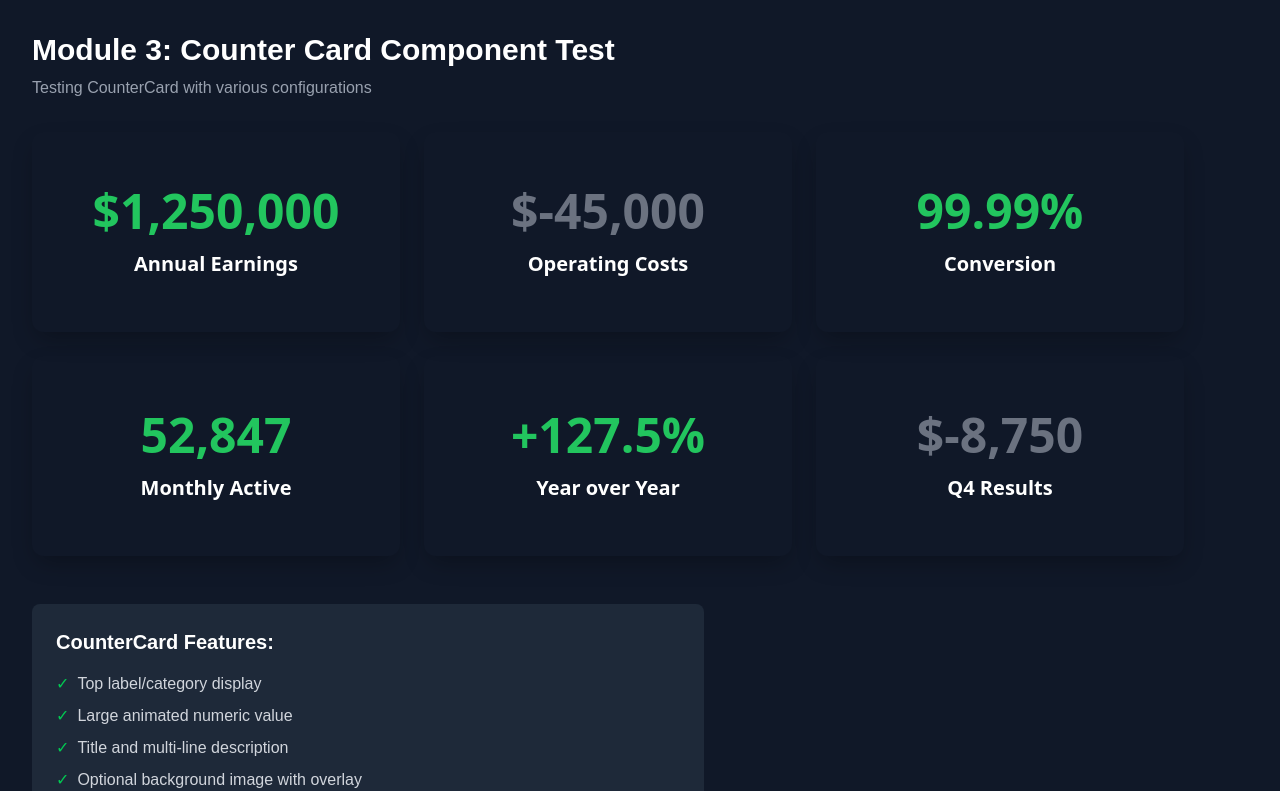
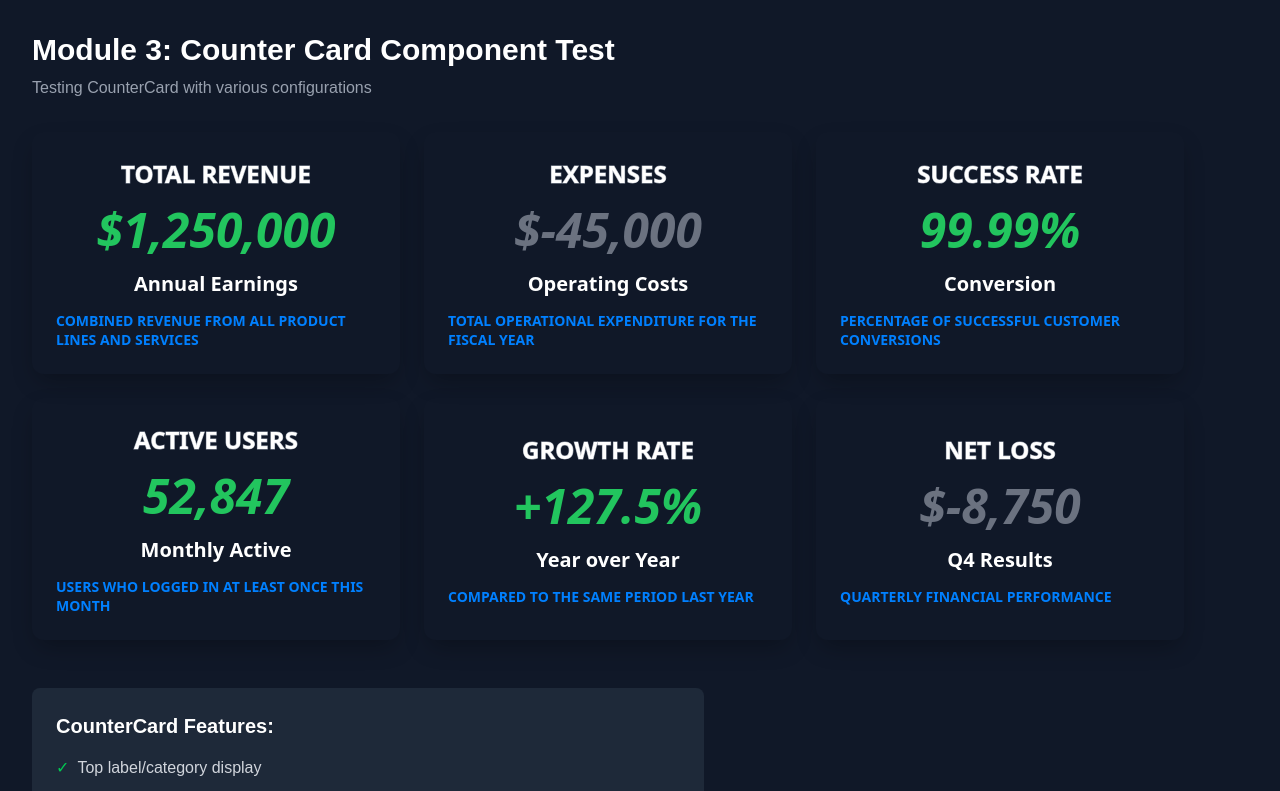
Before and after one commit to DevLaukey/widget-automation, a Next.js app: page /test-card in a window 1280 px wide. Shown: the top 791 px of the page. Built offline with nearby package versions, Linux system fonts and the light colour scheme.

Commit message:
updated styling

```diff
--- a/components/counter/CounterCard.tsx
+++ b/components/counter/CounterCard.tsx
@@ -63,6 +63,9 @@ export function CounterCard({ card, styles, className = "" }: CounterCardProps)
   const valueFontSize = mergedStyles.fonts.valueFontSize;
   const titleFontSize = mergedStyles.fonts.titleFontSize;
 
+  const labelFontSize = mergedStyles.fonts.labelFontSize;
+  const descFontSize = mergedStyles.fonts.descriptionFontSize;
+
   return (
     <>
       <div
@@ -82,6 +85,24 @@ export function CounterCard({ card, styles, className = "" }: CounterCardProps)
       >
         {/* Content Container */}
         <div className="relative z-10 flex flex-col items-center gap-2 sm:gap-3 w-full">
+          {/* 1. Header Label (e.g. "KUMITE") */}
+          {card.label && (
+            <h2
+              className="counter-card__label w-full"
+              style={{
+                color: mergedStyles.colors.text,
+                fontWeight: mergedStyles.fonts.labelWeight,
+                fontFamily: mergedStyles.fonts.family,
+                textTransform: "uppercase",
+                WebkitTextStroke: `1px ${mergedStyles.colors.secondary}`,
+                paintOrder: "stroke fill",
+                margin: 0,
+              }}
+            >
+              {card.label}
+            </h2>
+          )}
+
           {/* Logo */}
           {card.icon && (
             <div className="counter-card__logo">
@@ -94,14 +115,16 @@ export function CounterCard({ card, styles, className = "" }: CounterCardProps)
             </div>
           )}
 
-          {/* Animated Value (Money) */}
+          {/* 2. Animated Value / Prize Amount */}
           <p
             className="counter-card__value tabular-nums transition-colors duration-300 break-words w-full"
             style={{
               color: valueColor,
               fontWeight: mergedStyles.fonts.valueWeight,
+              fontStyle: "italic",
               fontFamily: mergedStyles.fonts.family,
               lineHeight: 1.1,
+              margin: 0,
             }}
           >
             {counter.displayValue}
@@ -115,10 +138,30 @@ export function CounterCard({ card, styles, className = "" }: CounterCardProps)
                 color: mergedStyles.colors.text,
                 fontWeight: mergedStyles.fonts.titleWeight,
                 fontFamily: mergedStyles.fonts.family,
+                margin: 0,
               }}
             >
               {card.title}
             </h3>
+          )}
+
+          {/* 3. Event Details / Description (blue text) */}
+          {card.description && (
+            <div
+              className="counter-card__description w-full"
+              style={{
+                color: mergedStyles.colors.primary,
+                fontWeight: 600,
+                fontFamily: mergedStyles.fonts.family,
+                textTransform: "uppercase",
+                textAlign: "left",
+                whiteSpace: "pre-line",
+                lineHeight: 1.4,
+                margin: 0,
+              }}
+            >
+              {card.description}
+            </div>
           )}
         </div>
       </div>
@@ -130,11 +173,17 @@ export function CounterCard({ card, styles, className = "" }: CounterCardProps)
           word-break: break-word;
           overflow-wrap: break-word;
         }
+        .counter-card__label {
+          font-size: ${labelFontSize};
+        }
         .counter-card__value {
           font-size: ${valueFontSize};
         }
         .counter-card__heading {
           font-size: ${titleFontSize};
+        }
+        .counter-card__description {
+          font-size: ${descFontSize};
         }
         .counter-card__logo :global(img) {
           width: 48px;
@@ -145,11 +194,17 @@ export function CounterCard({ card, styles, className = "" }: CounterCardProps)
             padding: 1rem;
             min-height: 140px;
           }
+          .counter-card__label {
+            font-size: clamp(0.75rem, 4vw, ${labelFontSize});
+          }
           .counter-card__value {
             font-size: clamp(1.5rem, 6vw, ${valueFontSize});
           }
           .counter-card__heading {
             font-size: clamp(0.85rem, 3.5vw, ${titleFontSize});
+          }
+          .counter-card__description {
+            font-size: clamp(0.75rem, 3vw, ${descFontSize});
           }
           .counter-card__logo :global(img) {
             width: 36px;
--- a/components/editor/CardsTab.tsx
+++ b/components/editor/CardsTab.tsx
@@ -189,6 +189,14 @@ export function CardsTab() {
             Edit Card
           </h3>
 
+          {/* Header Label */}
+          <Field
+            label="Header Label"
+            value={selectedCard.label}
+            onChange={(v) => updateCard(selectedCard.id, { label: v })}
+            placeholder="e.g. KUMITE"
+          />
+
           {/* Logo Upload */}
           <ImageUpload
             label="Logo"
@@ -205,6 +213,22 @@ export function CardsTab() {
             onChange={(v) => updateCard(selectedCard.id, { title: v })}
             placeholder="e.g. Total Revenue"
           />
+
+          {/* Description / Event Details */}
+          <div>
+            <label className="block text-sm font-medium text-gray-300 mb-1">
+              Description
+            </label>
+            <textarea
+              value={selectedCard.description}
+              onChange={(e) =>
+                updateCard(selectedCard.id, { description: e.target.value })
+              }
+              placeholder={"e.g. Winter Classic\nGP KUMITE\nPRIZE NOGI"}
+              rows={3}
+              className="w-full px-3 py-2 bg-gray-700 border border-gray-600 rounded-lg text-white text-sm focus:outline-none focus:ring-2 focus:ring-blue-500 resize-y"
+            />
+          </div>
 
           {/* Value / Money Settings */}
           <div className="flex flex-col gap-3">
--- a/components/editor/ExportTab.tsx
+++ b/components/editor/ExportTab.tsx
@@ -17,8 +17,23 @@ function generateEmbedCode(config: WidgetConfig, proxyBase: string): string {
       const iconHtml = iconSrc
         ? `<img src="${iconSrc}" alt="" style="width:48px;height:48px;object-fit:contain;" />`
         : "";
+
+      // 1. Header label (e.g. "KUMITE")
+      const labelHtml = card.label
+        ? `<h2 style="margin:0;color:${styles.colors.text};font-size:${styles.fonts.labelFontSize};font-weight:${styles.fonts.labelWeight};font-family:${styles.fonts.family};text-transform:uppercase;-webkit-text-stroke:1px ${styles.colors.secondary};paint-order:stroke fill;">${card.label}</h2>`
+        : "";
+
+      // 2. Title / heading
       const titleHtml = card.title
         ? `<h3 style="margin:0;color:${styles.colors.text};font-size:${styles.fonts.titleFontSize};font-weight:${styles.fonts.titleWeight};font-family:${styles.fonts.family};">${card.title}</h3>`
+        : "";
+
+      // 3. Description / event details (blue text, multi-line)
+      const descLines = card.description
+        ? card.description.split("\n").map((l: string) => l.trim()).filter(Boolean).join("<br>")
+        : "";
+      const descHtml = descLines
+        ? `<div style="margin:0;color:${styles.colors.primary};font-size:${styles.fonts.descriptionFontSize};font-weight:600;font-family:${styles.fonts.family};text-transform:uppercase;text-align:left;line-height:1.4;width:100%;">${descLines}</div>`
         : "";
 
       // Show formatted end value as default so it works even without JS
@@ -31,9 +46,11 @@ function generateEmbedCode(config: WidgetConfig, proxyBase: string): string {
         : styles.colors.neutral;
 
       return `    <div class="${widgetId}-card" style="position:relative;overflow:hidden;display:flex;flex-direction:column;align-items:center;justify-content:center;text-align:center;gap:12px;padding:${styles.padding};min-height:${styles.cardMinHeight};">
+      ${labelHtml}
       ${iconHtml}
-      <p class="${widgetId}-value" data-start="${card.animation.startValue}" data-end="${card.animation.endValue}" data-duration="${card.animation.duration}" data-easing="${card.animation.easing}" data-decimals="${card.animation.decimalPlaces}" data-prefix="${card.animation.prefix}" data-suffix="${card.animation.suffix}" style="margin:0;font-variant-numeric:tabular-nums;color:${endColor};font-size:${styles.fonts.valueFontSize};font-weight:${styles.fonts.valueWeight};font-family:${styles.fonts.family};line-height:1.1;transition:color 0.3s;">${card.animation.prefix}${formattedEnd}${card.animation.suffix}</p>
+      <p class="${widgetId}-value" data-start="${card.animation.startValue}" data-end="${card.animation.endValue}" data-duration="${card.animation.duration}" data-easing="${card.animation.easing}" data-decimals="${card.animation.decimalPlaces}" data-prefix="${card.animation.prefix}" data-suffix="${card.animation.suffix}" style="margin:0;font-variant-numeric:tabular-nums;color:${endColor};font-size:${styles.fonts.valueFontSize};font-weight:${styles.fonts.valueWeight};font-style:italic;font-family:${styles.fonts.family};line-height:1.1;transition:color 0.3s;">${card.animation.prefix}${formattedEnd}${card.animation.suffix}</p>
       ${titleHtml}
+      ${descHtml}
     </div>`;
     })
     .join("\n");
--- a/context/EditorContext.tsx
+++ b/context/EditorContext.tsx
@@ -80,23 +80,23 @@ function createDefaultWidget(): WidgetConfig {
     ],
     styles: {
       colors: {
-        primary: "#3b82f6",
-        secondary: "#6b7280",
+        primary: "#0080FF",
+        secondary: "#000000",
         background: "transparent",
-        text: "#1f2937",
-        label: "#6b7280",
-        positive: "#1f2937",
+        text: "#ffffff",
+        label: "#ffffff",
+        positive: "#00FF00",
         negative: "#6b7280",
-        neutral: "#1f2937",
+        neutral: "#ffffff",
       },
       fonts: {
         family: "system-ui, -apple-system, sans-serif",
         valueFontSize: "3rem",
-        labelFontSize: "0.875rem",
+        labelFontSize: "1.5rem",
         titleFontSize: "1.25rem",
         descriptionFontSize: "0.875rem",
         valueWeight: 700,
-        labelWeight: 500,
+        labelWeight: 700,
         titleWeight: 600,
       },
       borderRadius: 0,
--- a/data/widgets.json
+++ b/data/widgets.json
@@ -57,23 +57,23 @@
   ],
   "styles": {
     "colors": {
-      "primary": "#3b82f6",
-      "secondary": "#6b7280",
+      "primary": "#0080FF",
+      "secondary": "#000000",
       "background": "#1f2937",
       "text": "#ffffff",
-      "label": "#9ca3af",
-      "positive": "#22c55e",
+      "label": "#ffffff",
+      "positive": "#00FF00",
       "negative": "#6b7280",
       "neutral": "#ffffff"
     },
     "fonts": {
       "family": "system-ui, -apple-system, sans-serif",
       "valueFontSize": "3rem",
-      "labelFontSize": "0.875rem",
+      "labelFontSize": "1.5rem",
       "titleFontSize": "1.25rem",
       "descriptionFontSize": "0.875rem",
       "valueWeight": 700,
-      "labelWeight": 500,
+      "labelWeight": 700,
       "titleWeight": 600
     },
     "borderRadius": 8,
--- a/types/counter.ts
+++ b/types/counter.ts
@@ -120,24 +120,24 @@ export const DEFAULT_ANIMATION_CONFIG: AnimationConfig = {
 };
 
 export const DEFAULT_COLOR_CONFIG: ColorConfig = {
-  primary: "#3b82f6",
-  secondary: "#6b7280",
+  primary: "#0080FF",
+  secondary: "#000000",
   background: "transparent",
-  text: "#1f2937",
-  label: "#6b7280",
-  positive: "#1f2937",
+  text: "#ffffff",
+  label: "#ffffff",
+  positive: "#00FF00",
   negative: "#6b7280",
-  neutral: "#1f2937",
+  neutral: "#ffffff",
 };
 
 export const DEFAULT_FONT_CONFIG: FontConfig = {
   family: "system-ui, -apple-system, sans-serif",
   valueFontSize: "3rem",
-  labelFontSize: "0.875rem",
+  labelFontSize: "1.5rem",
   titleFontSize: "1.25rem",
   descriptionFontSize: "0.875rem",
   valueWeight: 700,
-  labelWeight: 500,
+  labelWeight: 700,
   titleWeight: 600,
 };
 
```
